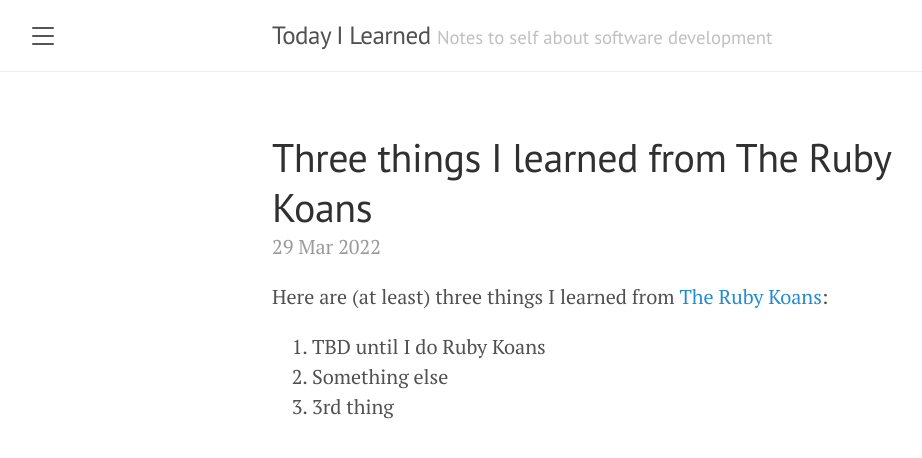
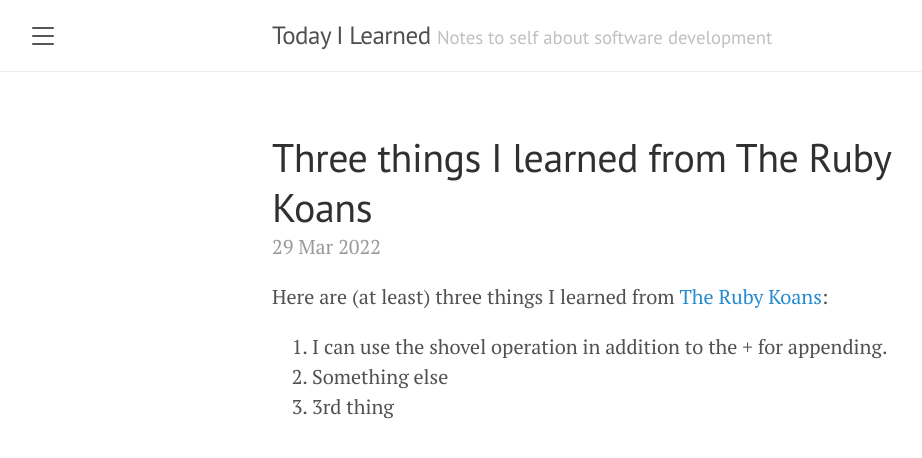
Before and after one commit to vaishnaray1/appdev2, a Jekyll site: the page built from _posts/2022-03-29-three-things-i-learned-from-the-ruby-koans.md, in a window 1280 px wide. Shown: the top 458 px of the page, without its empty margins (8-930 px from the left). Built offline with Jekyll 4.4.1, drawn with Linux system fonts in a browser that asks for light colours.

Commit message:
Update 2022-03-29-three-things-i-learned-from-the-ruby-koans.md

```diff
--- a/_posts/2022-03-29-three-things-i-learned-from-the-ruby-koans.md
+++ b/_posts/2022-03-29-three-things-i-learned-from-the-ruby-koans.md
@@ -4,6 +4,6 @@ title: Three things I learned from The Ruby Koans
 ---
 
 Here are (at least) three things I learned from [The Ruby Koans](http://rubykoans.com/):
- 1. TBD until I do Ruby Koans
+ 1. I can use the shovel operation in addition to the + for appending.
  2. Something else
  3. 3rd thing
```
